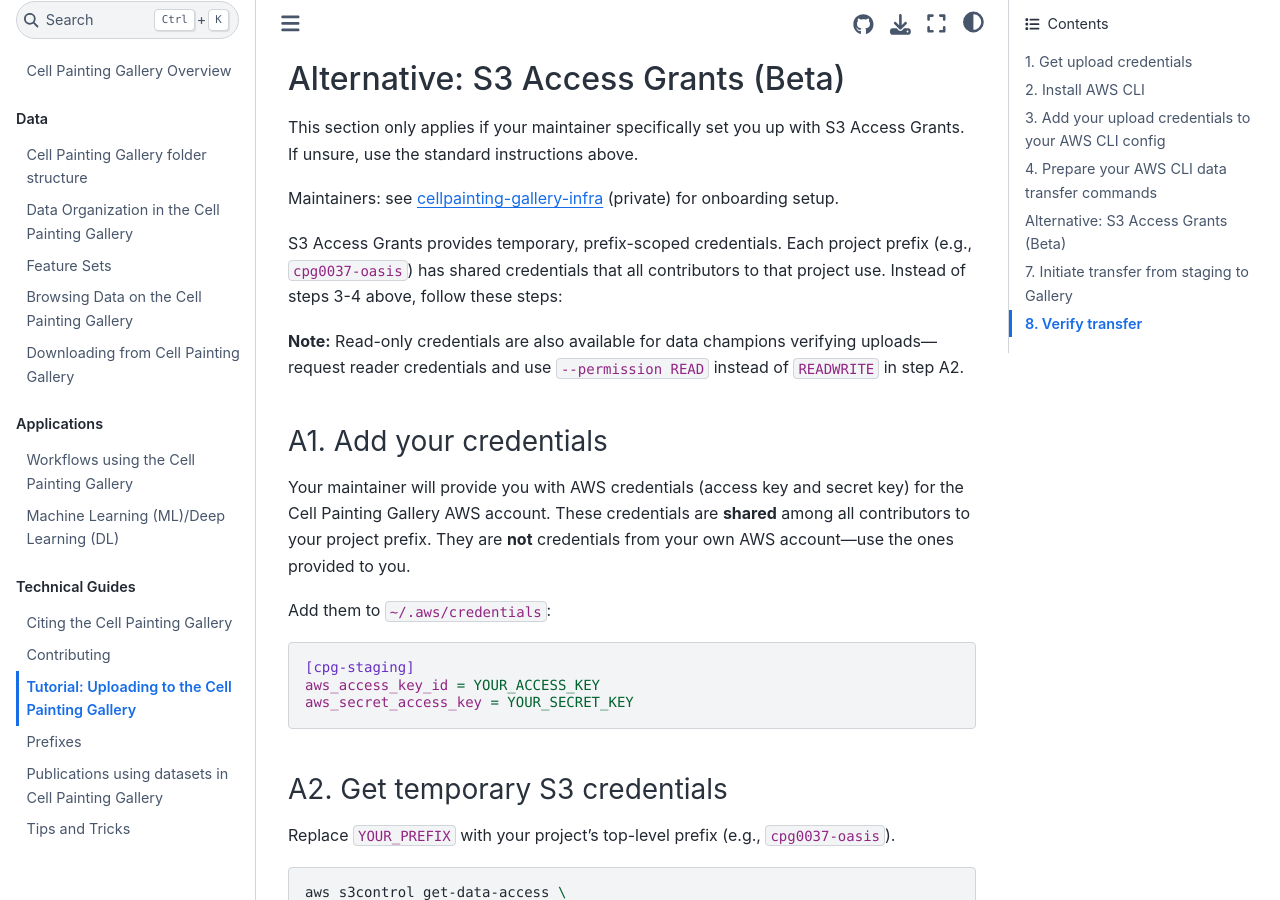
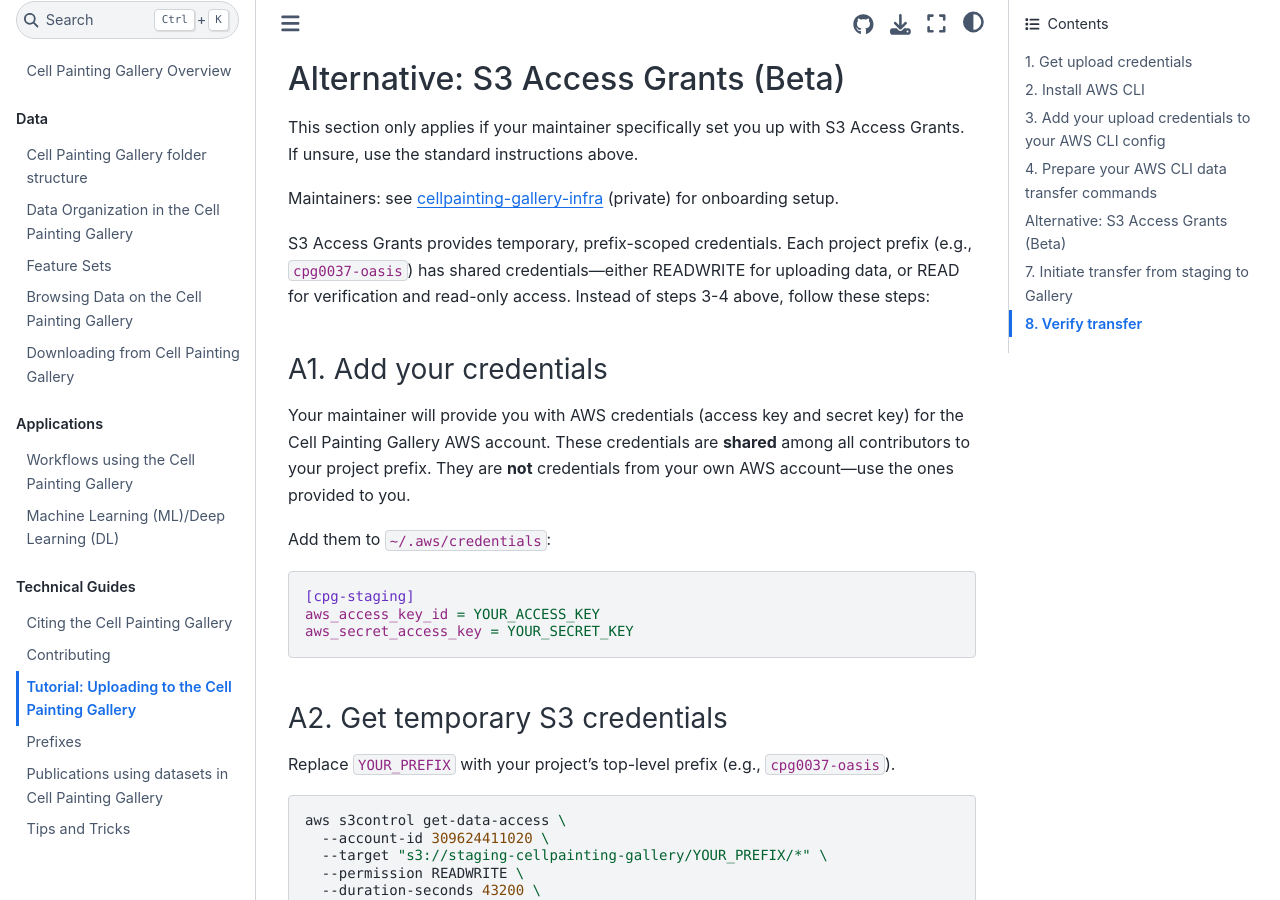
Before and after one commit to broadinstitute/cellpainting-gallery, a Jupyter Book: the page built from documentation/uploading_to_cpg.md, in a window 1280 px wide and 900 px high, scrolled down 1928 px. Built offline with Jupyter Book 1.0.4 settings and Sphinx 7.4.7 and the Sphinx Book theme 1.1.4, drawn with Linux system fonts in a browser that asks for light colours; pages that are not in the unit, such as notebooks, are missing from menus.

Commit message:
Simplify read-only access documentation in S3 Access Grants section
🤖 Generated with [Claude Code](https://claude.com/claude-code)

Co-Authored-By: Claude <noreply@anthropic.com>

```diff
--- a/documentation/uploading_to_cpg.md
+++ b/documentation/uploading_to_cpg.md
@@ -66,9 +66,7 @@ If unsure, use the standard instructions above.
 
 Maintainers: see [cellpainting-gallery-infra](https://github.com/broadinstitute/cellpainting-gallery-infra) (private) for onboarding setup.
 
-S3 Access Grants provides temporary, prefix-scoped credentials. Each project prefix (e.g., `cpg0037-oasis`) has shared credentials that all contributors to that project use. Instead of steps 3-4 above, follow these steps:
-
-**Note:** Read-only credentials are also available for data champions verifying uploads—request reader credentials and use `--permission READ` instead of `READWRITE` in step A2.
+S3 Access Grants provides temporary, prefix-scoped credentials. Each project prefix (e.g., `cpg0037-oasis`) has shared credentials—either READWRITE for uploading data, or READ for verification and read-only access. Instead of steps 3-4 above, follow these steps:
 
 ### A1. Add your credentials
 
```
